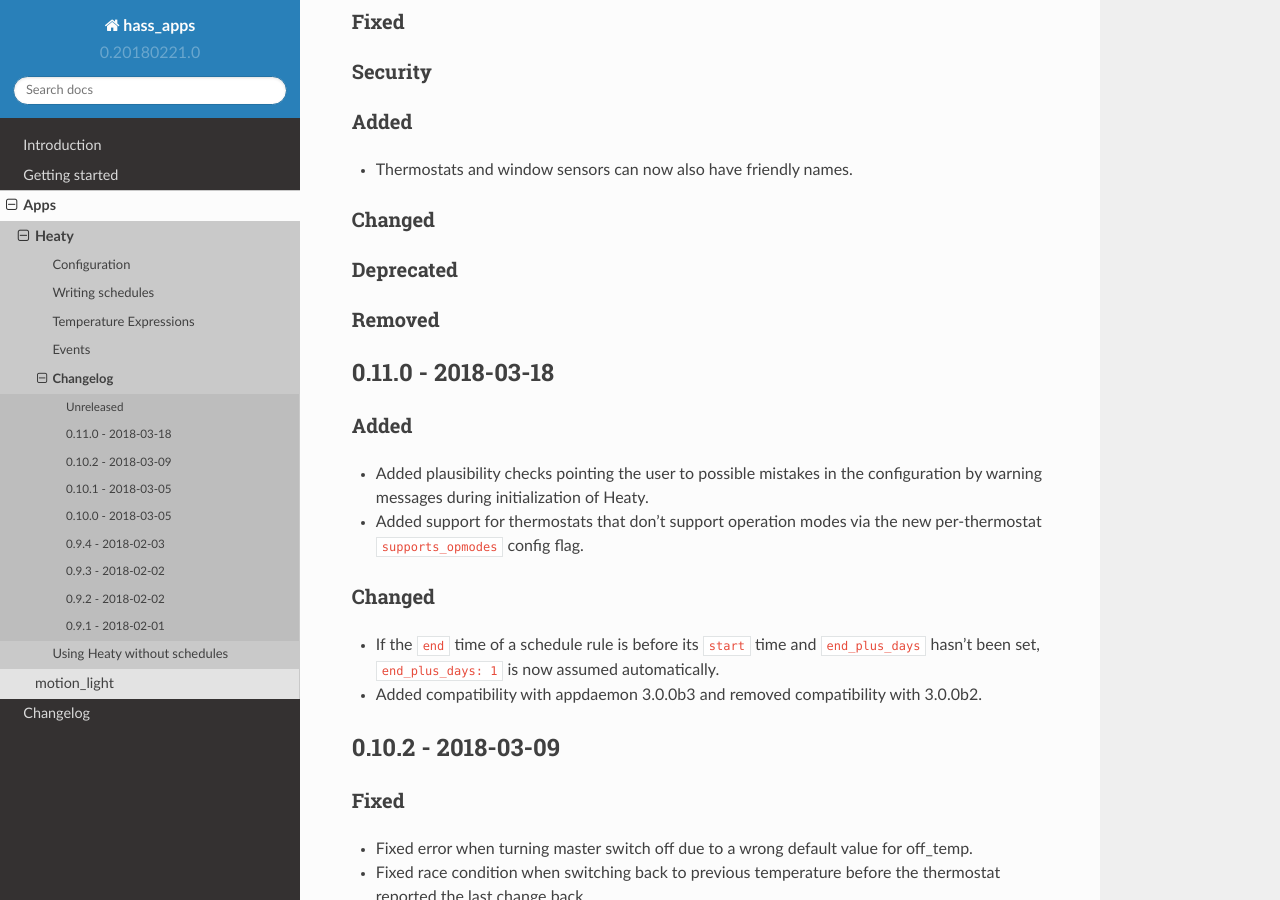
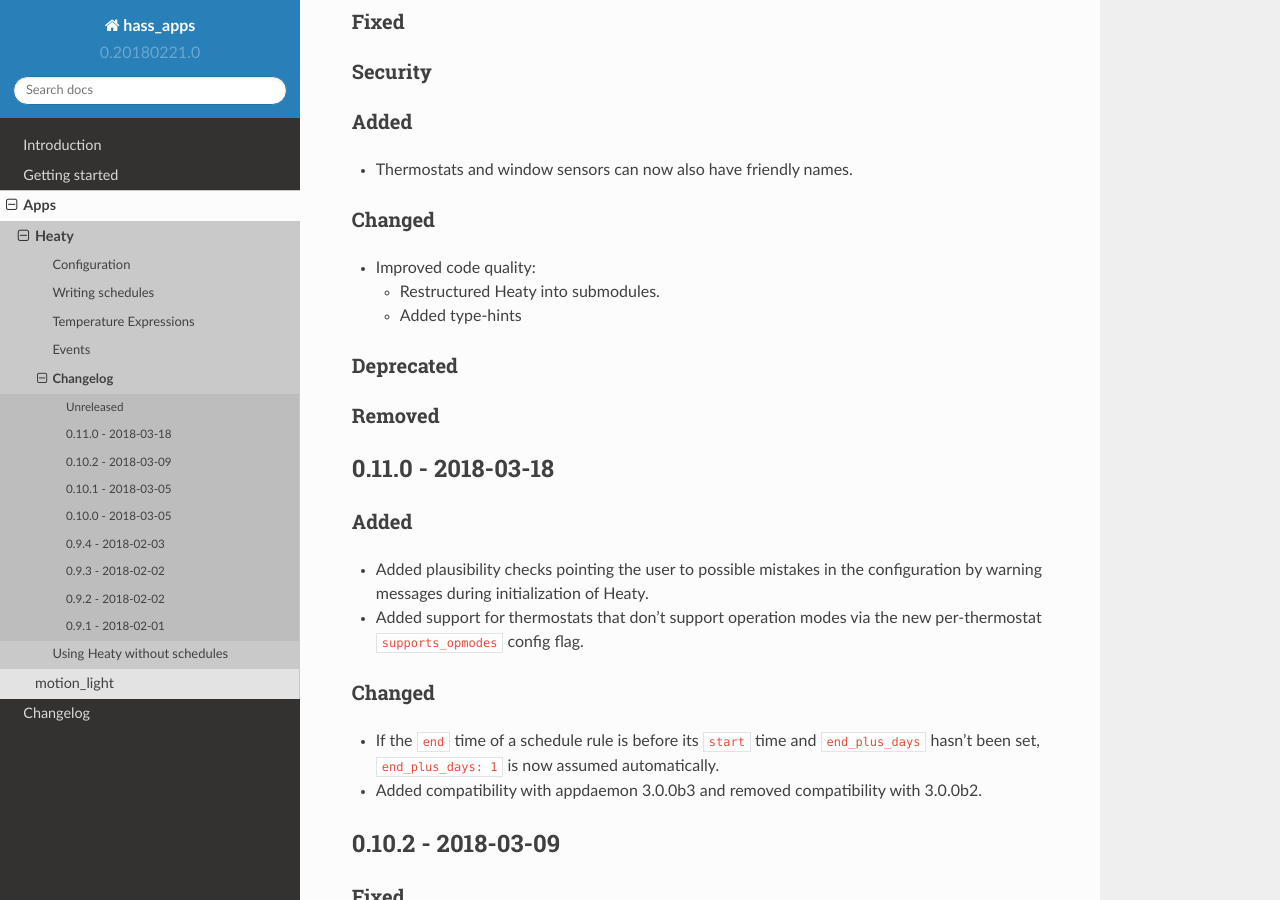
Before and after one commit to bob1de/hass-apps, a Sphinx documentation site: the page built from docs/apps/heaty/CHANGELOG.md, in a window 1280 px wide and 900 px high, scrolled down 304 px. Built offline with Sphinx 7.4.7 and the Read the Docs theme 2.0.0, drawn with Linux system fonts in a browser that asks for light colours.

Commit message:
[heaty] Note code quality improvements in changelog

```diff
--- a/docs/apps/heaty/CHANGELOG.md
+++ b/docs/apps/heaty/CHANGELOG.md
@@ -16,6 +16,9 @@ and this project adheres to [Semantic Versioning](http://semver.org/spec/v2.0.0.
 * Thermostats and window sensors can now also have friendly names.
 
 ### Changed
+* Improved code quality:
+  * Restructured Heaty into submodules.
+  * Added type-hints
 
 ### Deprecated
 
```
